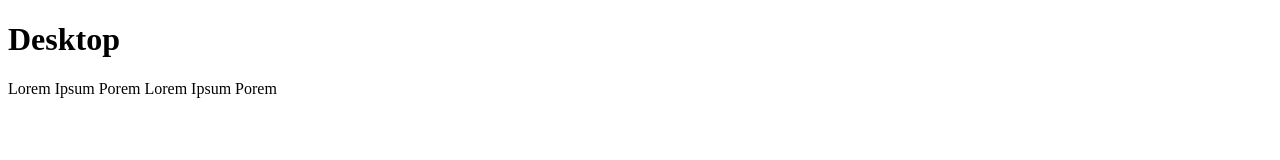
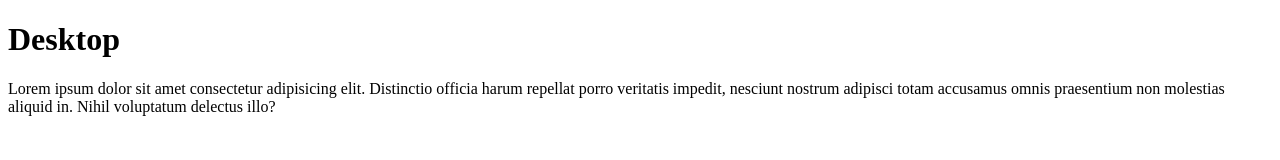
Before and after one commit to kittipat-Nung/Nung-C, a plain HTML site: page index.html in a window 1280 px wide. Drawn offline with Linux system fonts and the light colour scheme.

Commit message:
add some text
add some text

```diff
--- a/index.html
+++ b/index.html
@@ -8,7 +8,8 @@
 <body>
 
   <h1>Desktop</h1>
-  <p>Lorem Ipsum Porem Lorem Ipsum Porem</p>
+  <p>Lorem ipsum dolor sit amet consectetur adipisicing elit. Distinctio officia harum repellat porro veritatis impedit, nesciunt nostrum adipisci totam accusamus omnis praesentium non molestias aliquid in. Nihil voluptatum delectus illo?
+</p>
 
 </body>
 </html>
```
